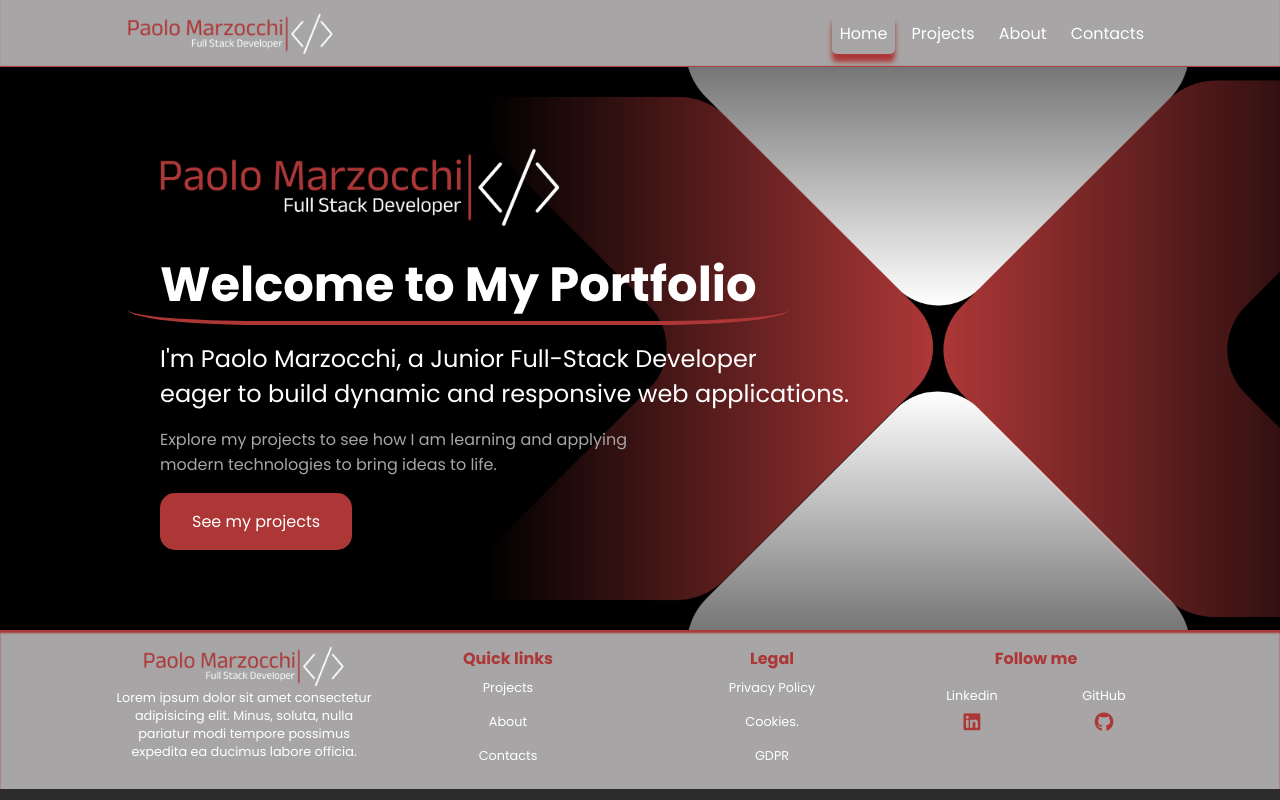
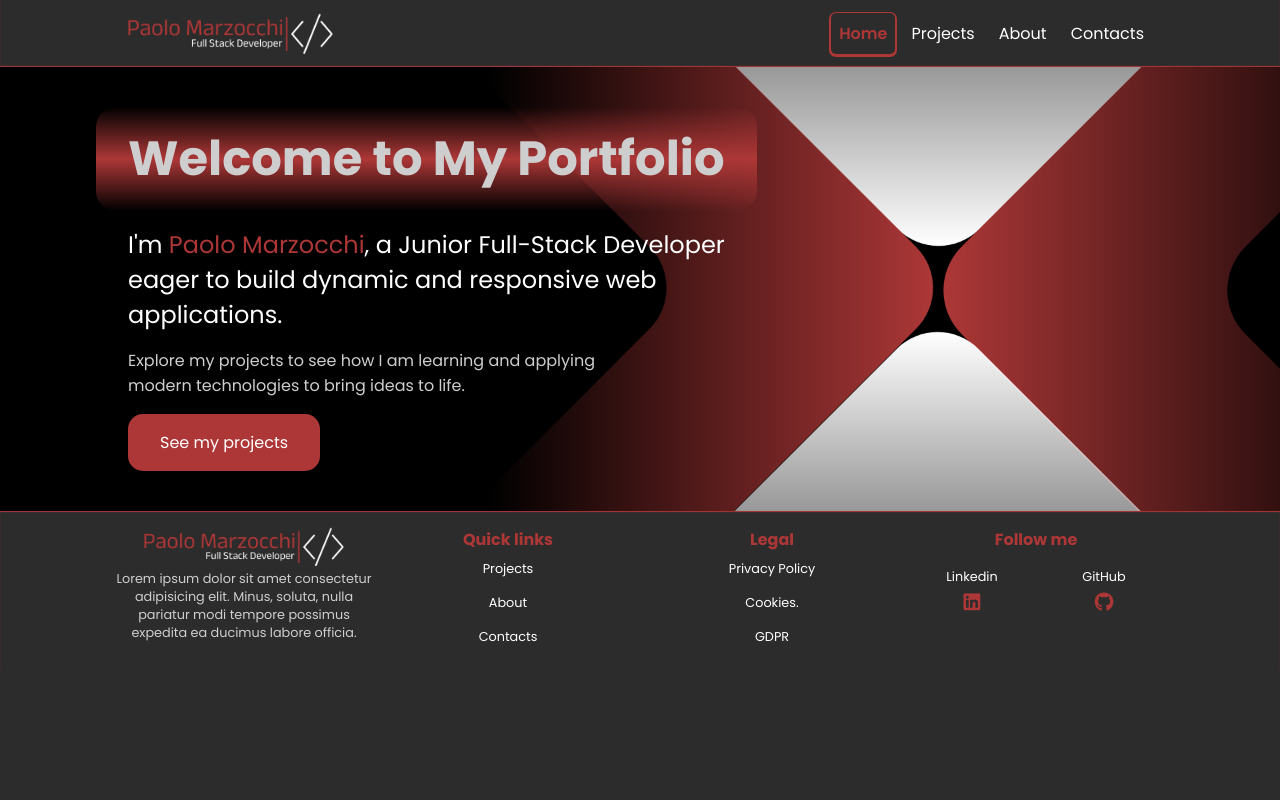
Before and after one commit to PaoloMarzocchi/vite-boolfolio, a Vue app: page / in a window 1280 px wide. Built offline with nearby package versions, Linux system fonts and the light colour scheme.

Commit message:
edit layout schema

```diff
--- a/src/components/AppFooter.vue
+++ b/src/components/AppFooter.vue
@@ -63,10 +63,11 @@ export default {
 
 <style>
 footer {
-    background-color: var(--light);
+
     padding: 1rem 0;
-    box-shadow: inset 0px 3px 2px 0px var(--primary);
-    ;
+    box-shadow: inset 0px 1px 1px 0px var(--primary);
+    color: var(--lightest);
+
 
     .row {
         justify-content: space-between;
@@ -87,6 +88,7 @@ footer {
                 & p {
                     margin-top: 0.2rem;
                     font-size: 0.8rem;
+                    color: var(--light);
                 }
             }
 
@@ -106,9 +108,11 @@ footer {
                 }
 
                 & li:hover {
-                    box-shadow: 0px 8px 5px 0px var(--primary);
+                    box-shadow: 0px 2px 0px 0px var(--primary);
                     border-radius: 5px;
-                    transition: all 0.3s ease-in-out;
+                    transition: all 0.2s ease-in-out;
+                    font-weight: 600;
+                    color: var(--primary);
                 }
             }
 
--- a/src/components/AppHeader.vue
+++ b/src/components/AppHeader.vue
@@ -53,8 +53,6 @@ header {
 
     .menu {
         padding: 0.8rem 0;
-        background-color: var(--light);
-        color: var(--lightest);
         font-weight: 400;
         box-shadow: inset 0px -1px 1px 0px var(--primary);
 
@@ -84,19 +82,23 @@ header {
             & li {
 
                 padding: 0.5rem;
+                color: var(--lightest);
 
                 & a {
                     text-decoration: none;
                     color: inherit;
+
 
                 }
             }
 
 
             .active {
-                box-shadow: 0px 8px 5px 0px var(--primary);
+                box-shadow: 0px 1px 0px 2px var(--primary);
                 border-radius: 5px;
                 transition: all 0.5s ease-in-out;
+                font-weight: 600;
+                color: var(--primary);
             }
         }
 
--- a/src/style.css
+++ b/src/style.css
@@ -2,13 +2,15 @@
 
 :root {
     --primary: #ad3737;
-    --bg-site: rgb(44, 44, 44);
+    --bg-site:
+        rgb(44, 44, 44);
     --dark: #545252;
     --dark-transp: #ffffff25;
     --darkest: black;
     --success: #0a5e1f;
-    --lightest: white;
-    --light: rgb(167, 165, 165);
+    --dark-red: #610000;
+    --lightest: #ffffff;
+    --light: rgb(206, 206, 206);
 
 }
 
@@ -25,7 +27,6 @@
 body {
     font-family: "Poppins", sans-serif;
     background-color: var(--bg-site);
-    color: var(--lightest);
 }
 
 img {
@@ -53,8 +54,9 @@ img {
 }
 
 .btn-lg {
+    display: block;
     text-decoration: none;
-    color: inherit;
+    color: var(--lightest);
     padding: 1rem 2rem;
     background-color: var(--primary);
     border-radius: 15px;
@@ -93,6 +95,7 @@ img {
         display: flex;
         gap: 0.5rem;
         list-style: none;
+        color: var(--lightest);
 
         .active {
             background-color: var(--primary);
--- a/src/views/AppHome.vue
+++ b/src/views/AppHome.vue
@@ -1,27 +1,33 @@
 <script>
+import { state } from '../state';
+
 export default {
     name: 'AppHome',
     data() {
         return {
+            state,
+        }
+    },
+    mounted() {
 
-        }
     }
 }
 </script>
 
 <template>
     <section class="home_section">
-        <div class="jumbotron p-5 pb-4 rounded-3">
-            <div class="container py-5 d-flex flex-column gap-2">
-                <div class="my_logo">
+        <div class="jumbotron">
+            <div class="container py-5">
+                <!-- <div class="my_logo">
                     <img width="400" class="img-fluid" src="/img/logo-pm.png" alt="my logo">
-                </div>
+                </div> -->
+                <div class="col d-flex">
                     <h1>
                         Welcome to My Portfolio
                     </h1>
 
                     <p class="intro">
-                    I'm Paolo Marzocchi, a Junior Full-Stack Developer <br>
+                        I'm <span>Paolo Marzocchi</span>, a Junior Full-Stack Developer <br>
                         eager to build dynamic and responsive web
                         applications.
                     </p>
@@ -32,7 +38,13 @@ export default {
                     </p>
                     <a style="width: fit-content" href="#" class="btn-lg" type="button">See my
                         projects</a>
+
                 </div>
+            </div>
+        </div>
+
+        <div class="favourites">
+
         </div>
     </section>
 
@@ -49,25 +61,49 @@ export default {
 
     .jumbotron {
         .container {
+
+            .col {
+                width: calc(100%/12*8);
                 flex-direction: column;
                 gap: 1rem;
 
                 &>h1 {
                     width: fit-content;
-                padding: 0 2rem;
+                    padding: 1rem 2rem;
                     margin-left: -2rem;
                     font-size: 3rem;
-                border-bottom: 4px solid var(--primary);
-                border-radius: 20%;
+
+                    background: linear-gradient(0.50turn, transparent, var(--primary)50%, transparent);
+                    /* border: 4px solid var(--primary);*/
+                    /* background: linear-gradient(217deg, transparent, rgba(255, 0, 0, 0) 70.71%),
+                        linear-gradient(127deg, var(--darkest), rgba(0, 255, 0, 0) 70.71%),
+                        linear-gradient(336deg, transparent, rgba(0, 0, 255, 0) 70.71%); */
+                    border-radius: 20px;
+                    /* border-top-right-radius: 50%;
+                    border-bottom-right-radius: 50%; */
+
+                    color: var(--light);
+                    /*rgb(248, 164, 55); */
+                    /* AD6C37; */
                 }
 
                 .intro {
                     font-size: 1.5rem;
+                    color: var(--lightest);
+
+                    & span {
+                        color: var(--primary);
+                    }
                 }
 
                 .sub-intro {
                     color: var(--light);
                 }
+
+
+
+            }
+
         }
     }
 }
```
Lines whose indentation alone changed are shown as unchanged.
